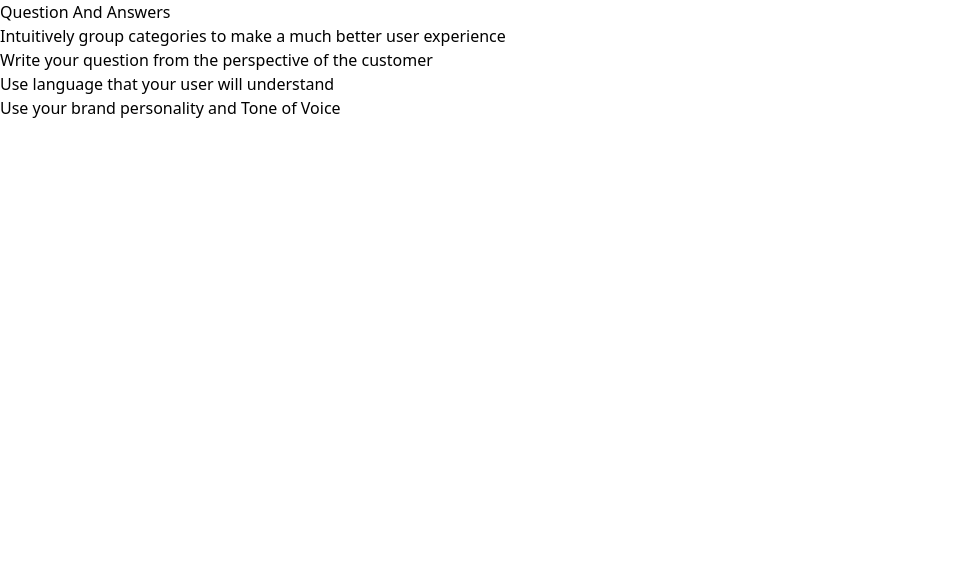
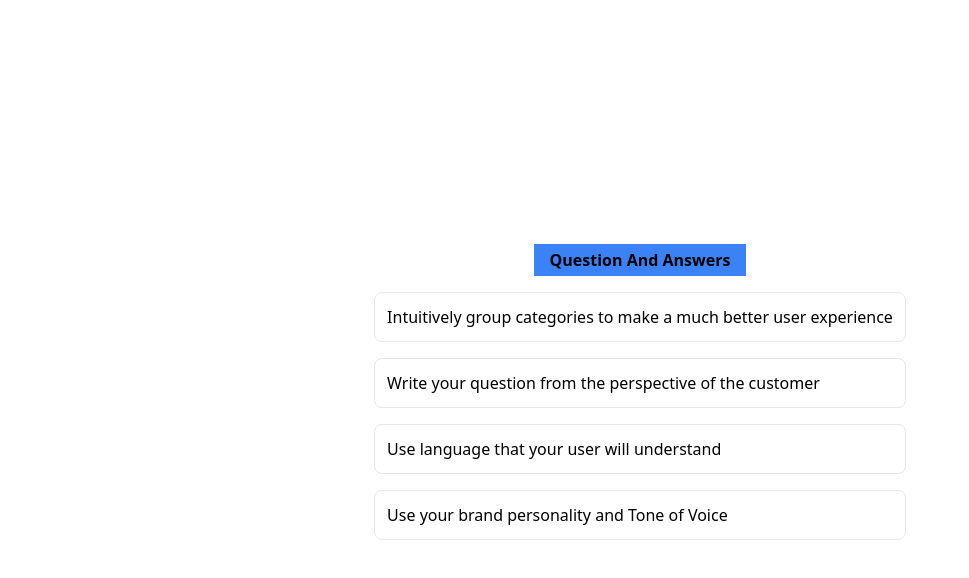
Before and after one commit to AhsanUddin200/React-01-, a React (Create React App) app in the folder tic-tac-teo/: page /qa in a window 1280 px wide. Shown: the top 578 px of the page, without its empty margins (0-969 px from the left). Built offline with nearby package versions, Linux system fonts and the light colour scheme.

Commit message:
third commit

```diff
--- a/tic-tac-teo/src/QA.js
+++ b/tic-tac-teo/src/QA.js
@@ -1,65 +1,51 @@
-import { useState } from 'react';
+import React, { useState } from 'react';
 
 const questions = [
   {
     question: "Intuitively group categories to make a much better user experience",
-      answer: "By organizing your questions into natural categories a users can quickly navigate to what they need. Imagine the same process as an information architecture."
+    answer: "By organizing your questions into natural categories, users can quickly navigate to what they need. Imagine the same process as an information architecture."
   },
   {
     question: "Write your question from the perspective of the customer",
-      answer: "This helps the user connect with the question more easily and it helps you to provide relevant information more clearly."
+    answer: "This helps the user connect with the question more easily, and it helps you to provide relevant information more clearly."
   },
   {
     question: "Use language that your user will understand",
-      answer: "Following copywriting 101 standards, always use language and terminology that your user understands so that they will connect with the dialogue and your brand. Never use terminology or complex ‘industry speak’ that your user might not understand"
+    answer: "Following copywriting 101 standards, always use language and terminology that your user understands so that they will connect with the dialogue and your brand. Never use terminology or complex ‘industry speak’ that your user might not understand."
   },
   {
     question: "Use your brand personality and Tone of Voice",
-      answer: "Your FAQ is an extension of customer services, so this is a space where you want to show users how great you are. As with all the content on your website, use your personality and connect with your audience. Every piece of content is an opportunity to represent your brand.."
+    answer: "Your FAQ is an extension of customer services, so this is a space where you want to show users how great you are. As with all the content on your website, use your personality and connect with your audience. Every piece of content is an opportunity to represent your brand."
   }
 ]
 
 function QuestionAns() {
-    const[currentIndex,setcurrentIndex] = useState(undefined);
+  const [currentIndex, setCurrentIndex] = useState(undefined);
 
-    const openanswer = (index) => {
-        setcurrentIndex(index === currentIndex ? undefined : index);
+  const openAnswer = (index) => {
+    setCurrentIndex(index === currentIndex ? undefined : index);
   }
 
-return(
-
-    <div>
-
-         <h1>Question And Answers</h1>
+  return (
+    <div className='flex flex-col items-center justify-center h-screen'>
+      <h1  className="bg-blue-500 text-blue px-4 py-1 font-bold mb-4 ">Question And Answers</h1>
       <ul>
-    {questions.map((q, index)=>(
-    <li  key={index}>
-
-
+        {questions.map((q, index) => (
+          <li key={index} className="mb-4">
             <div
-    onClick={() => openanswer(index)}
-
-    className={`question ${currentIndex=== index ? 'active' : ''}`}
-     style={{ cursor: 'pointer' }}
+              onClick={() => openAnswer(index)}
+              className={`border p-3 rounded-lg cursor-pointer ${currentIndex === index ? 'bg-red-500' : 'bg-white'}`}
             >
-    <h4>{q.question} </h4>
-
-
+              <h4>{q.question}</h4>
             </div>
-    <p>{currentIndex === index && <div className="answer"> {q.answer}</div>
-    }
-    </p>
-
+            {currentIndex === index && (
+              <p className="mt-2">{q.answer}</p>
+            )}
           </li>
-
         ))}
       </ul>
-
     </div>
-
-
   );
-
 }
 
 export default QuestionAns;
--- a/tic-tac-teo/src/Table.js
+++ b/tic-tac-teo/src/Table.js
@@ -99,7 +99,7 @@ export default function Users() {
         id="emails"
         value={selectedEmail}
         onChange={(e) => setSelectedEmail(e.target.value)}
-        className="border border-red-300 rounded px-4 py-1 focus:outline-none focus:border-blu-700 mr-2"
+        className="border border-red-300 rounded px-4 py-1 focus:outline-none focus:border-blue-700 mr-2"
       >
         <option value="">All Emails</option>
         {email.map((email) => (
```
Lines whose indentation alone changed are shown as unchanged.
